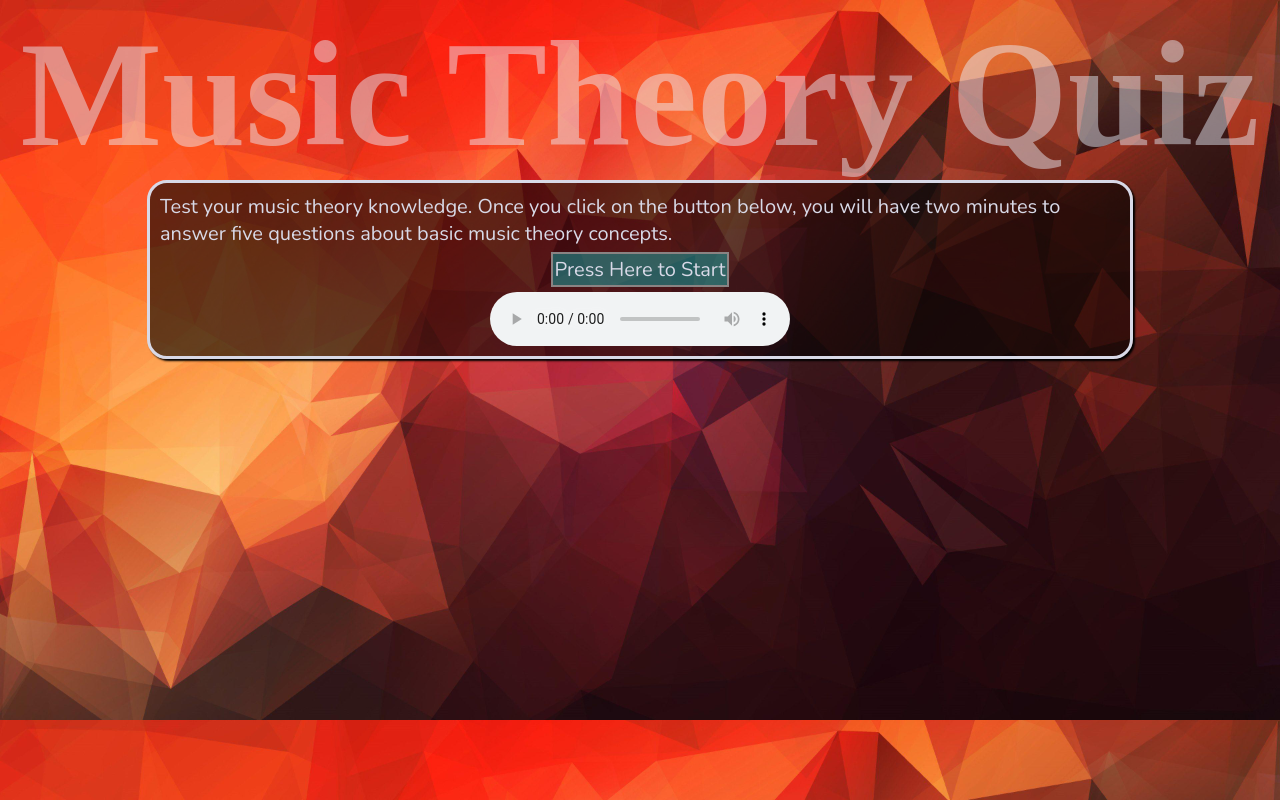
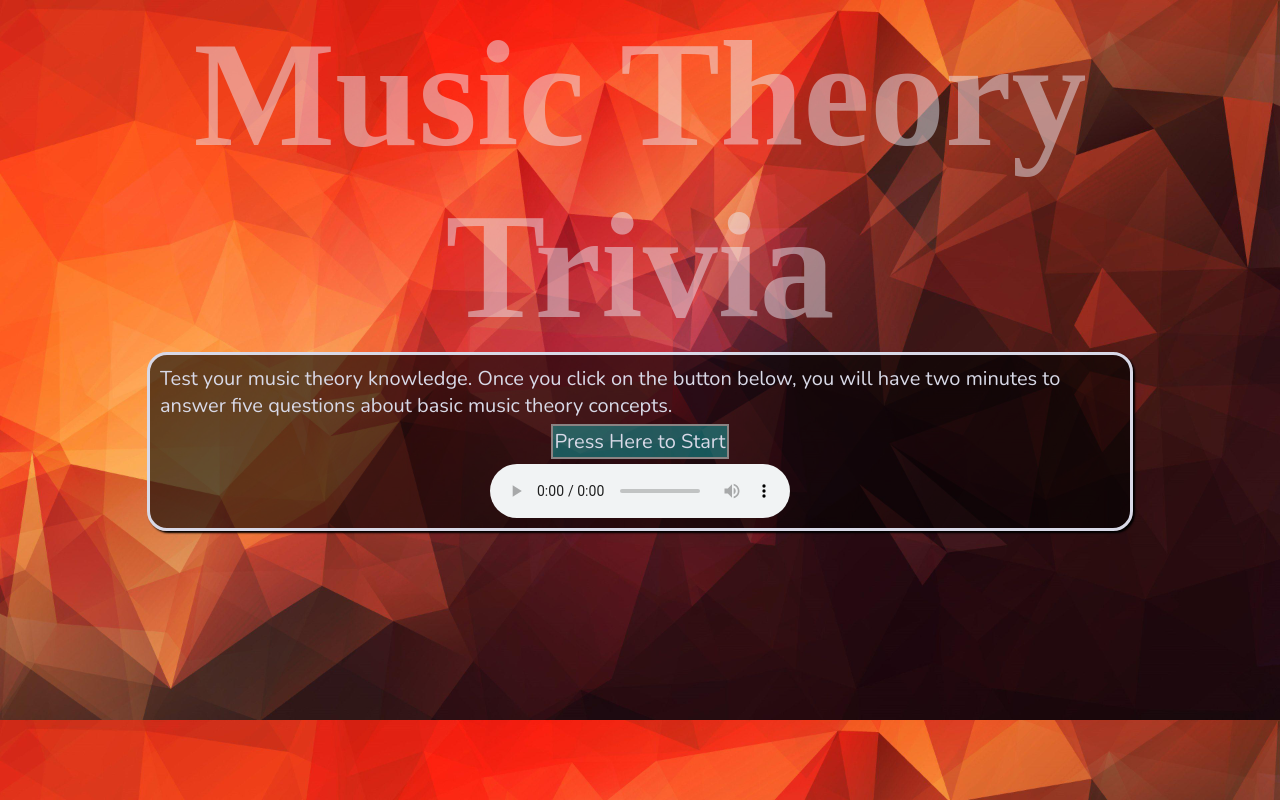
Before and after one commit to AlexLloyd89/TriviaGame, a plain HTML site: page index.html in a window 1280 px wide. Drawn offline with nearby package versions, Linux system fonts and the light colour scheme; a web font is replaced by a local one.

Commit message:
Update index.html

```diff
--- a/index.html
+++ b/index.html
@@ -12,7 +12,7 @@
 
   <body>
 
-    <div class="header">Music Theory Quiz</div>
+    <div class="header">Music Theory Trivia</div>
     <span id="time-left">
       </span>
     <div class="wrapmeup">
```
